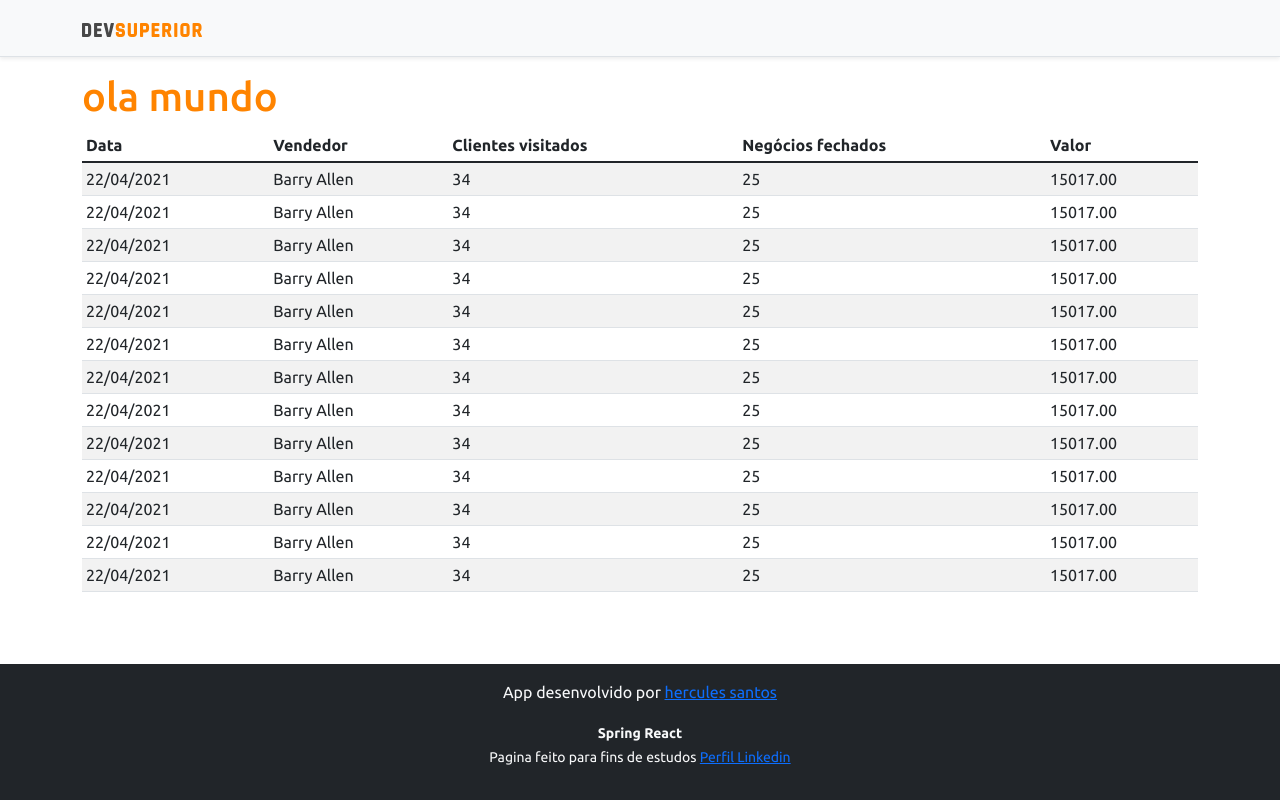
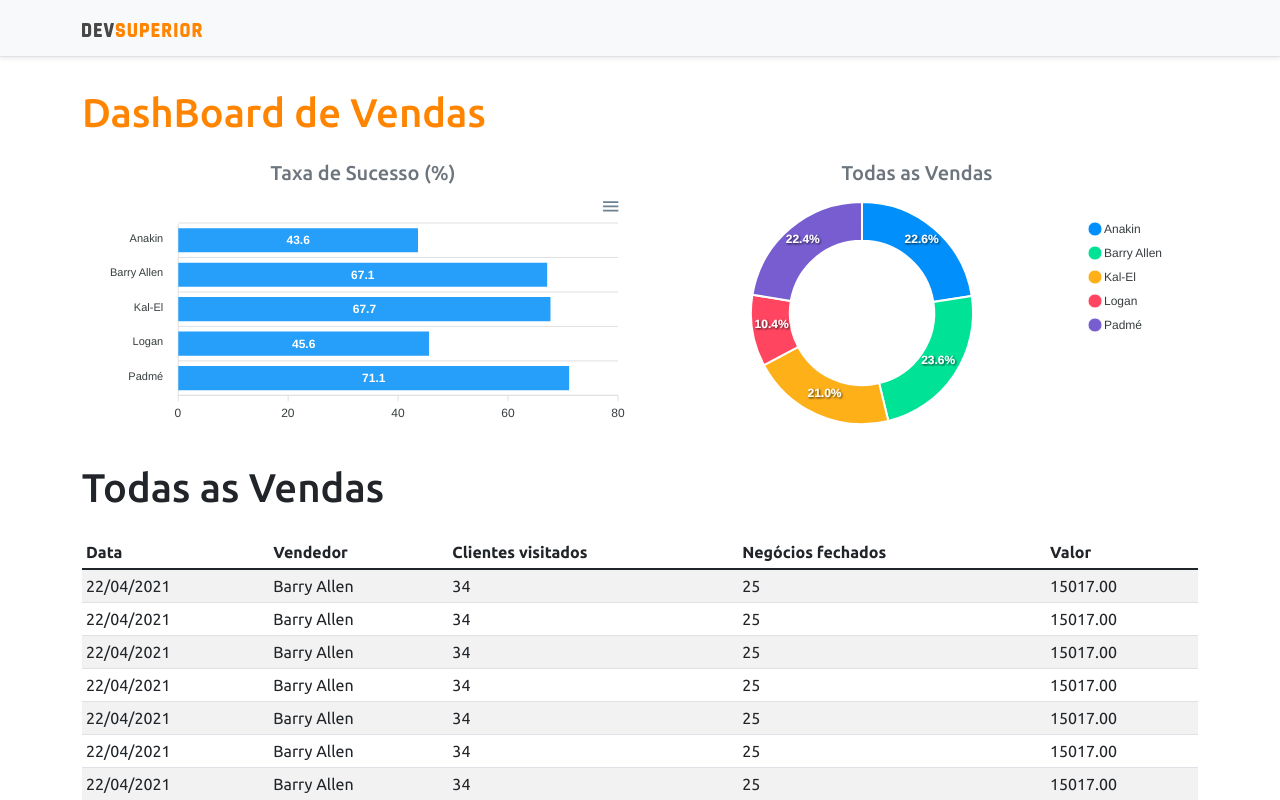
Before and after one commit to NullPointerExceptionRun/projeto-sds3, a React (Create React App) app in the folder frontend/: page / in a window 1280 px wide. Shown: the top 800 px of the page. Built offline with nearby package versions, Linux system fonts and the light colour scheme.

Commit message:
Static charts

```diff
--- a/frontend/package.json
+++ b/frontend/package.json
@@ -10,8 +10,10 @@
     "@types/node": "^12.0.0",
     "@types/react": "^17.0.0",
     "@types/react-dom": "^17.0.0",
+    "apexcharts": "^3.28.1",
     "bootstrap": "^5.1.1",
     "react": "^17.0.2",
+    "react-apexcharts": "^1.3.9",
     "react-dom": "^17.0.2",
     "react-scripts": "4.0.3",
     "typescript": "^4.1.2",
--- a/frontend/src/App.tsx
+++ b/frontend/src/App.tsx
@@ -1,4 +1,6 @@
+import BarChart from "components/BarChart";
 import DataTable from "components/DataTable";
+import DonutChart from "components/DonutChart";
 import Footer from "components/Footer";
 import NavBar from "components/NavBar";
 
@@ -7,12 +9,27 @@ function App() {
       <>
       <NavBar />
       <div className="container">
-        <h1 className="text-primary">ola mundo</h1>
+        <h1 className="text-primary py-3">DashBoard de Vendas</h1>
 
+      <div className="row px-3">
+        <div className="col-sm-6">
+        <h5 className="text-center text-secondary">Taxa de Sucesso (%)</h5>
+        <BarChart />
+         </div>
+
+        <div className="col-sm-6">
+        <h5 className="text-center text-secondary">Todas as Vendas </h5>
+        <DonutChart />
+        </div>
+      </div>
+
+        <div className="py-3">
+        <h1 class-Name="text-primary">Todas as Vendas</h1>
+        </div>
 
 
         <DataTable />
-      </div>
+        </div>
       <Footer />
     </>
         );
--- /dev/null
+++ b/frontend/src/components/BarChart/index.tsx
@@ -0,0 +1,37 @@
+import Chart from 'react-apexcharts';
+
+const BarChart = () => {
+    const options = {
+        plotOptions: {
+            bar: {
+                horizontal: true,
+            }
+        },
+    };
+
+    const mockData = {
+        labels: {
+            categories: ['Anakin', 'Barry Allen', 'Kal-El', 'Logan', 'Padmé']
+        },
+        series: [
+            {
+                name: "% Sucesso",
+                data: [43.6, 67.1, 67.7, 45.6, 71.1]
+            }
+        ]
+    };
+
+    return (
+        <Chart
+
+        options={{ ...options, xaxis: mockData.labels}}
+        series={mockData.series}
+        type="bar"
+        height="240"
+
+        />
+
+    );
+}
+
+export default BarChart;
--- /dev/null
+++ b/frontend/src/components/DonutChart/index.tsx
@@ -0,0 +1,28 @@
+import Chart from 'react-apexcharts';
+
+const DonutChart = () => {
+    const mockData = {
+        series: [477138, 499928, 444867, 220426, 473088],
+        labels: ['Anakin', 'Barry Allen', 'Kal-El', 'Logan', 'Padmé']
+    }
+
+    const options = {
+        legend: {
+            show: true
+        }
+    }
+
+    return (
+        <Chart
+
+        options={{ ...options, labels: mockData.labels}}
+        series={mockData.series}
+        type="donut"
+        height="240"
+
+        />
+
+    );
+}
+
+export default DonutChart;
```
Also changed, not shown: 1 other file (tests, documents, lock files or other folders).
